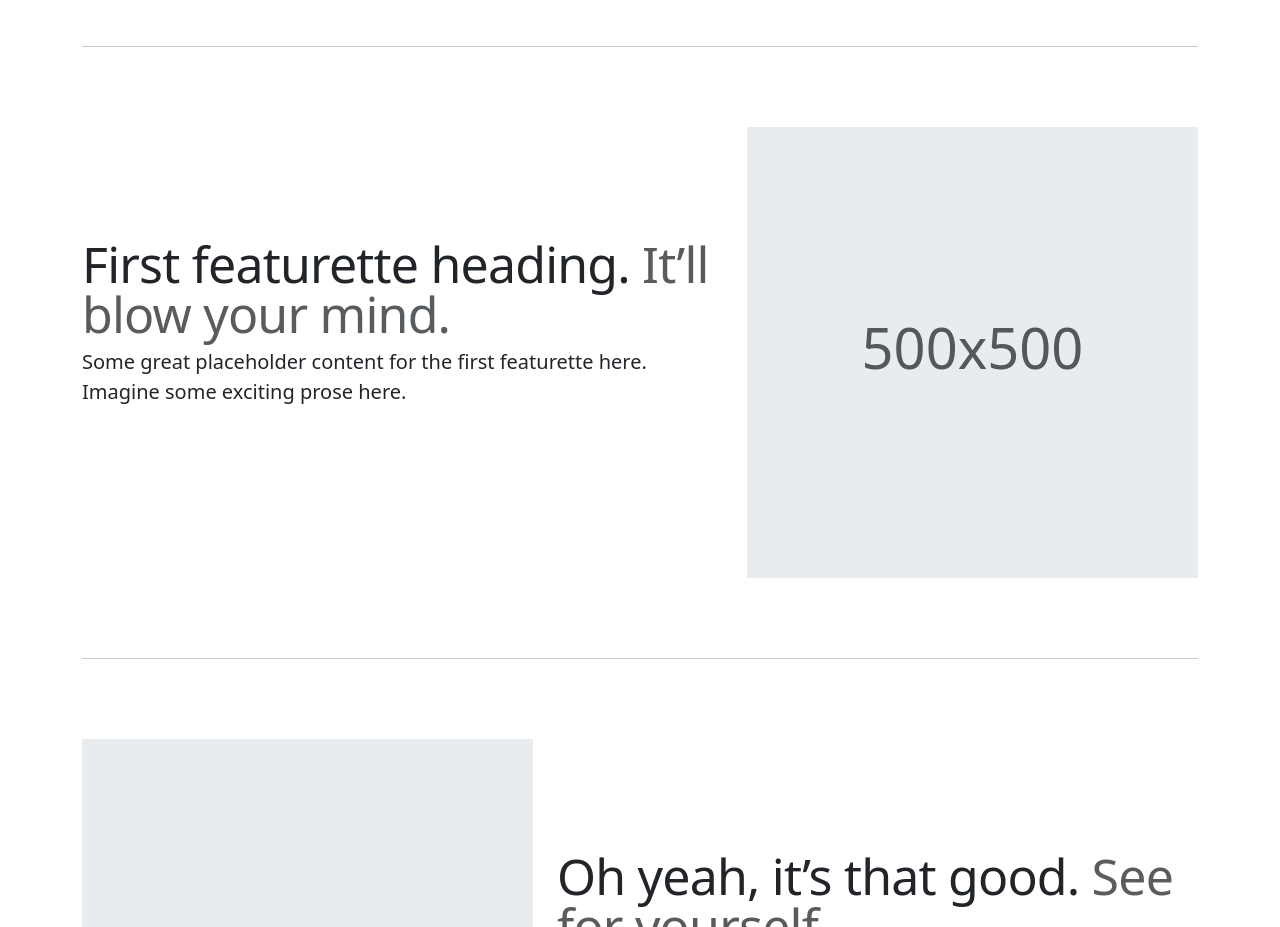
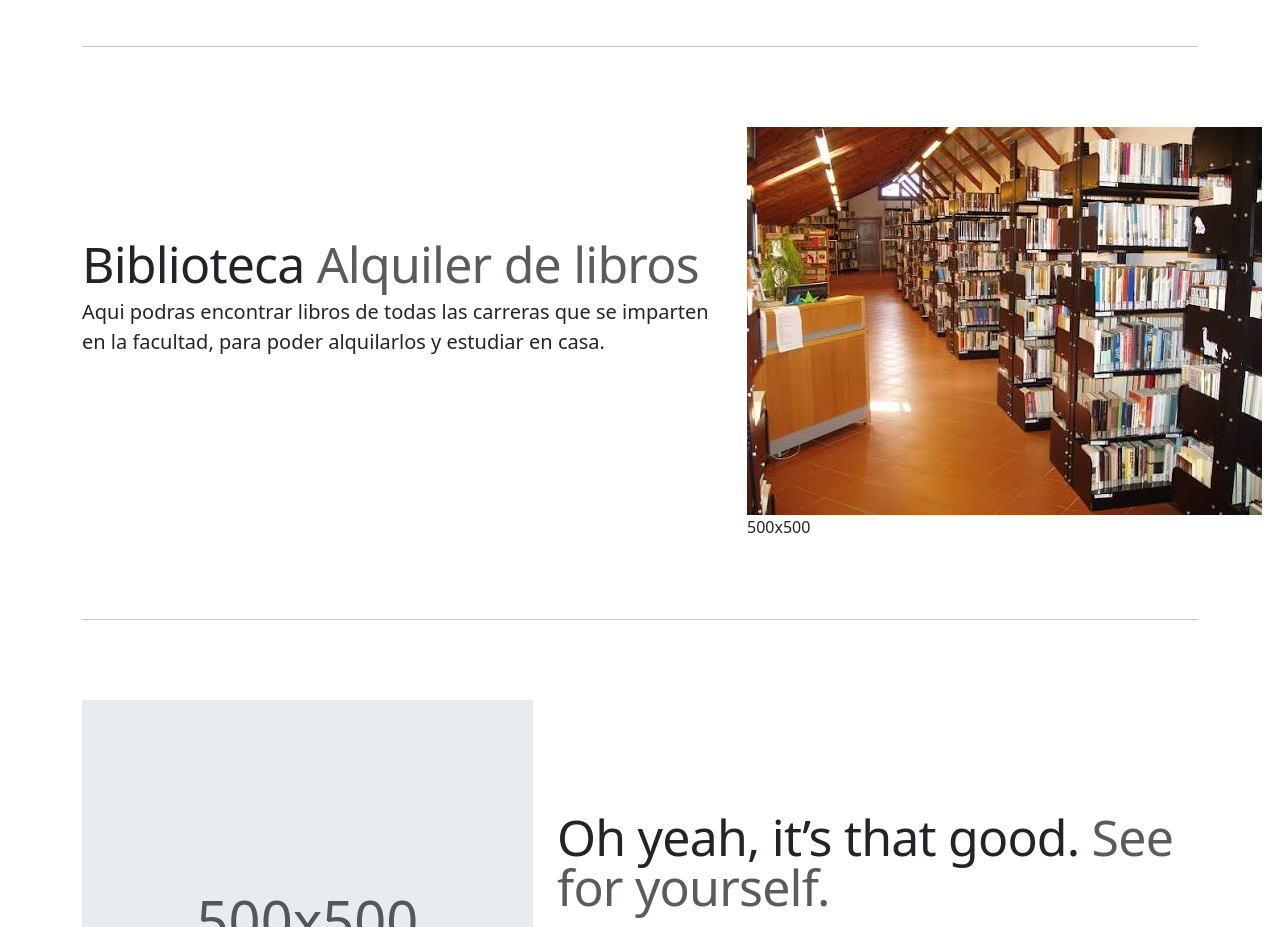
Before and after one commit to zunigabxt/comandos_basico, a plain HTML site: page index.html in a window 1280 px wide. Shown: the part 1160-2087 px from the top of the page. Drawn offline with Linux system fonts and the light colour scheme.

Commit message:
feat(home): Agrega informacion en el apartado de biblioteca

```diff
--- a/index.html
+++ b/index.html
@@ -471,24 +471,15 @@ Modalidad Presencial
         <div class="row featurette">
           <div class="col-md-7">
             <h2 class="featurette-heading fw-normal lh-1">
-              First featurette heading.
-              <span class="text-body-secondary">It’ll blow your mind.</span>
+              Biblioteca
+              <span class="text-body-secondary">Alquiler de libros</span>
             </h2>
             <p class="lead">
-              Some great placeholder content for the first featurette here.
-              Imagine some exciting prose here.
+              Aqui podras encontrar libros de todas las carreras que se imparten en la facultad, para poder alquilarlos y estudiar en casa.
             </p>
           </div>
           <div class="col-md-5">
-            <svg
-              aria-label="Placeholder: 500x500"
-              class="bd-placeholder-img bd-placeholder-img-lg featurette-image img-fluid mx-auto"
-              height="500"
-              preserveAspectRatio="xMidYMid slice"
-              role="img"
-              width="500"
-              xmlns="http://www.w3.org/2000/svg"
-            >
+            <img src="/assets/biblioteca.jpg" alt="biblioteca">
               <title>Placeholder</title>
               <rect
                 width="100%"
```
Also changed, not shown: assets/biblioteca.jpg (added).
